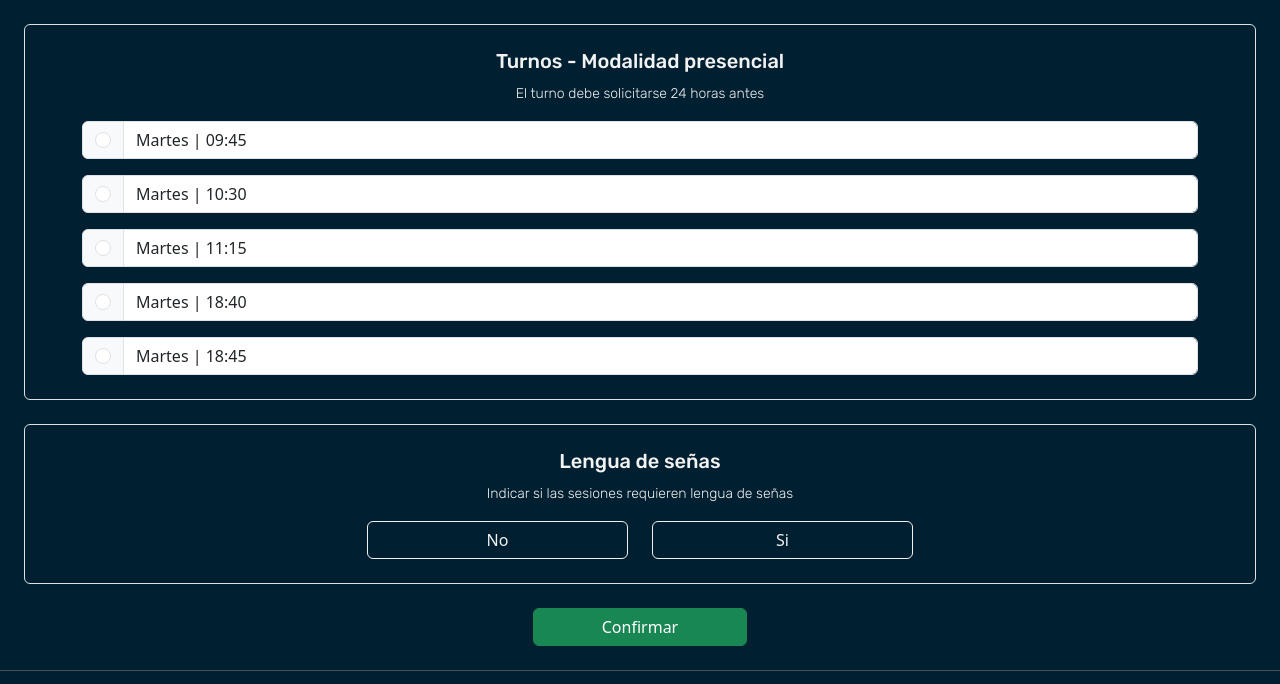
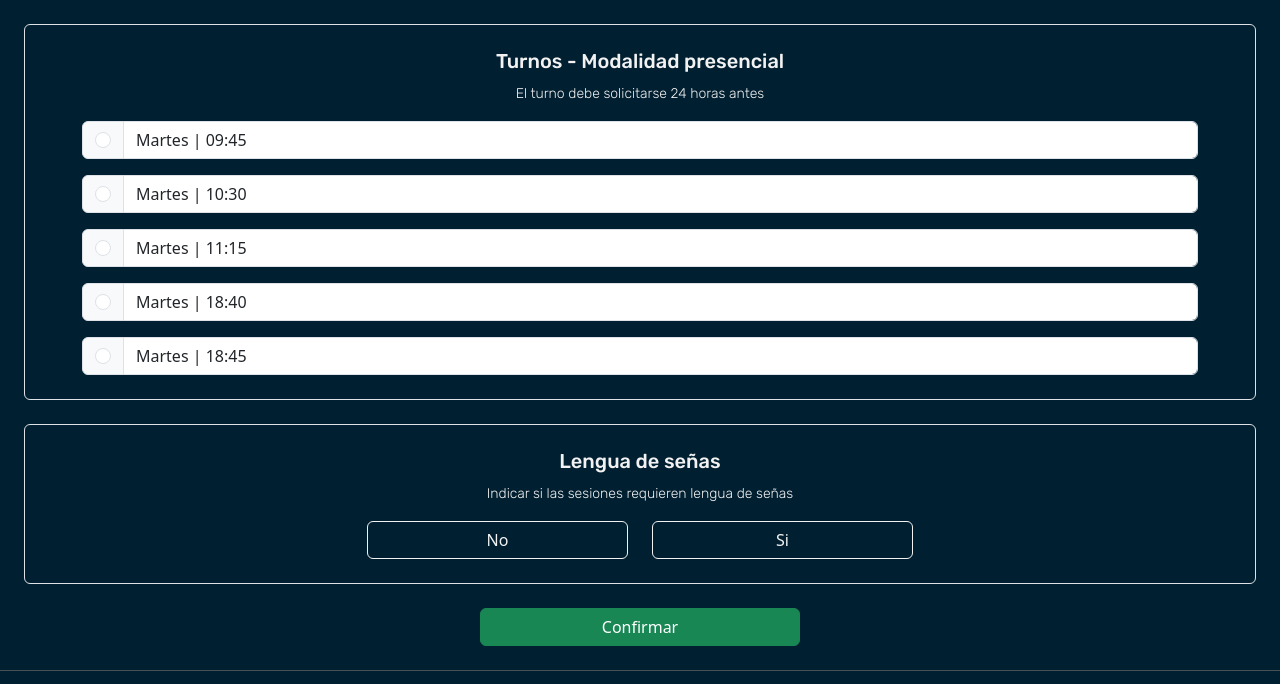
Before and after one commit to sdieser/elucider, a plain HTML site: page pages/turnos.html in a window 1280 px wide. Shown: the part 1296-1980 px from the top of the page. Drawn offline with nearby package versions, Linux system fonts and the light colour scheme.

Commit message:
Fix page - turnos

```diff
--- a/pages/turnos.html
+++ b/pages/turnos.html
@@ -282,7 +282,7 @@
         </section>
 
         <!-- Button trigger modal -->
-        <div class="d-grid col-2 mx-auto mb-4">
+        <div class="d-grid col-3 mx-auto mb-4">
             <button type="button" class="btn btn-success" data-bs-toggle="modal" data-bs-target="#confirmarTurno">
                 Confirmar
             </button>
```
